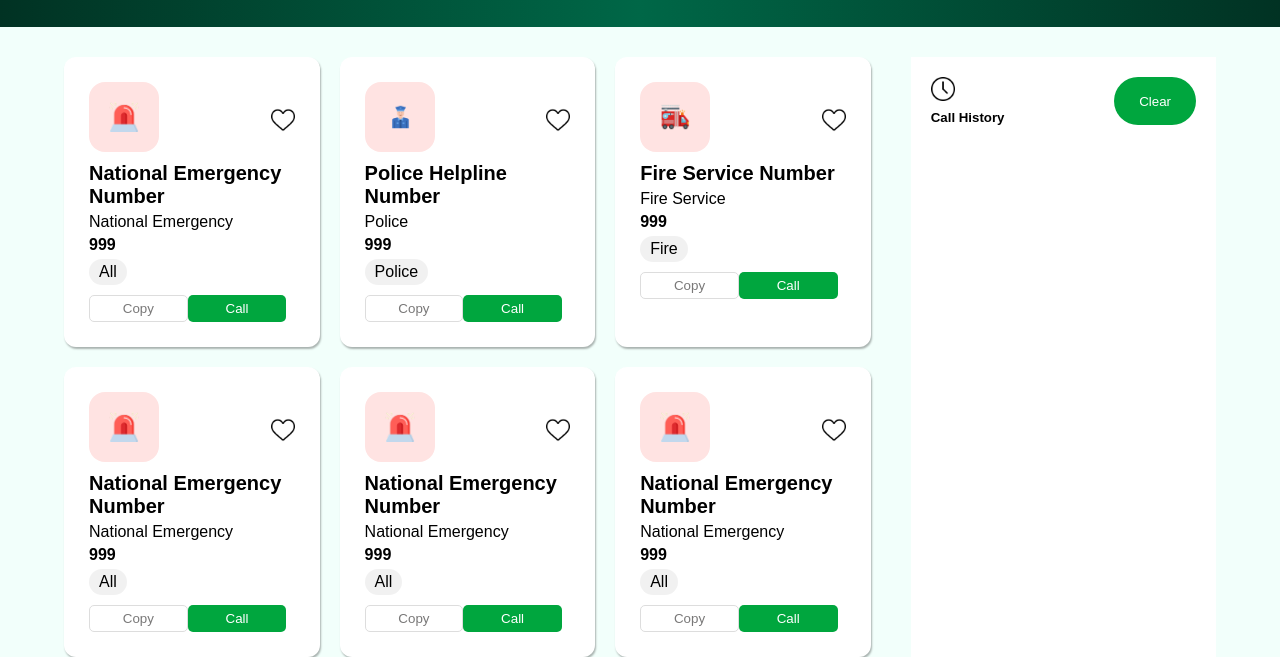
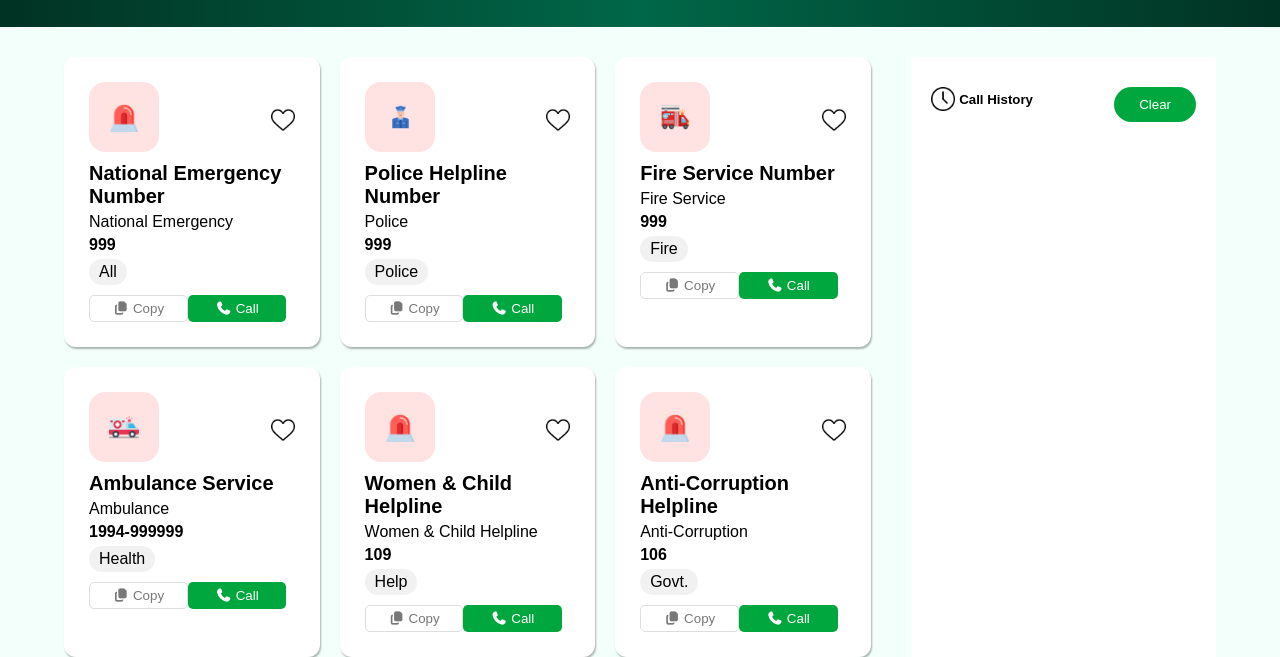
Before and after one commit to md-musaddik/assignment-5, a plain HTML site: page index.html in a window 1280 px wide. Shown: the part 395-1052 px from the top of the page. Drawn offline with Linux system fonts and the light colour scheme; a web font is replaced by a local one.

Commit message:
added call feature

```diff
--- a/index.html
+++ b/index.html
@@ -5,6 +5,7 @@
     <meta name="viewport" content="width=device-width, initial-scale=1.0">
     <title>Emergency-Hotline</title>
     <link rel="stylesheet" href="style.css">
+    <link rel="stylesheet" href="https://cdnjs.cloudflare.com/ajax/libs/font-awesome/7.0.1/css/all.min.css" integrity="sha512-2SwdPD6INVrV/lHTZbO2nodKhrnDdJK9/kg2XD1r9uGqPo1cUbujc+IYdlYdEErWNu69gVcYgdxlmVmzTWnetw==" crossorigin="anonymous" referrerpolicy="no-referrer" />
 </head>
 <body>
     <header>
@@ -19,7 +20,7 @@
                     <img src="assets/heart.png" alt="">
                 </div>
                 <div class="counter-container-a">
-                    <p>100</p>&nbsp;&nbsp;
+                    <p id="coins">100</p>&nbsp;
                     <img src="assets/coin.png" alt="">
                 </div>
                 <div class="counter-container-b">
@@ -46,8 +47,8 @@
                 <h4 id="dail-num">999</h4>
                 <p class="tag">All</p>
                 <div class="buttons">
-                    <button class="copy">Copy</button>
-                    <button class="call">Call</button>
+                    <button class="copy"><i class="fa-solid fa-copy"></i> Copy</button>
+                    <button class="call"><i class="fa-solid fa-phone"></i> Call</button>
                 </div>
             </div>
             <div class="card">
@@ -60,8 +61,8 @@
                 <h4 id="dail-num">999</h4>
                 <p class="tag">Police</p>
                 <div class="buttons">
-                    <button class="copy">Copy</button>
-                    <button class="call">Call</button>
+                    <button class="copy"><i class="fa-solid fa-copy"></i> Copy</button>
+                    <button class="call"><i class="fa-solid fa-phone"></i> Call</button>
                 </div>
             </div>
             <div class="card">
@@ -74,8 +75,22 @@
                 <h4 id="dail-num">999</h4>
                 <p class="tag">Fire</p>
                 <div class="buttons">
-                    <button class="copy">Copy</button>
-                    <button class="call">Call</button>
+                    <button class="copy"><i class="fa-solid fa-copy"></i> Copy</button>
+                    <button class="call"><i class="fa-solid fa-phone"></i> Call</button>
+                </div>
+            </div>
+            <div class="card">
+                <div class="icons">
+                    <img src="assets/ambulance.png" alt="">
+                    <img class="heart" src="assets/heart1.png" alt="">
+                </div>
+                <h5>Ambulance Service</h5>
+                <p>Ambulance</p>
+                <h4 id="dail-num">1994-999999</h4>
+                <p class="tag">Health</p>
+                <div class="buttons">
+                    <button class="copy"><i class="fa-solid fa-copy"></i> Copy</button>
+                    <button class="call"><i class="fa-solid fa-phone"></i> Call</button>
                 </div>
             </div>
             <div class="card">
@@ -83,13 +98,13 @@
                     <img src="assets/emergency.png" alt="">
                     <img class="heart" src="assets/heart1.png" alt="">
                 </div>
-                <h5>National Emergency Number</h5>
-                <p>National Emergency</p>
-                <h4 id="dail-num">999</h4>
-                <p class="tag">All</p>
+                <h5>Women & Child Helpline</h5>
+                <p>Women & Child Helpline</p>
+                <h4 id="dail-num">109</h4>
+                <p class="tag">Help</p>
                 <div class="buttons">
-                    <button class="copy">Copy</button>
-                    <button class="call">Call</button>
+                    <button class="copy"><i class="fa-solid fa-copy"></i> Copy</button>
+                    <button class="call"><i class="fa-solid fa-phone"></i> Call</button>
                 </div>
             </div>
             <div class="card">
@@ -97,27 +112,13 @@
                     <img src="assets/emergency.png" alt="">
                     <img class="heart" src="assets/heart1.png" alt="">
                 </div>
-                <h5>National Emergency Number</h5>
-                <p>National Emergency</p>
-                <h4 id="dail-num">999</h4>
-                <p class="tag">All</p>
+                <h5>Anti-Corruption Helpline</h5>
+                <p>Anti-Corruption</p>
+                <h4 id="dail-num">106</h4>
+                <p class="tag">Govt.</p>
                 <div class="buttons">
-                    <button class="copy">Copy</button>
-                    <button class="call">Call</button>
-                </div>
-            </div>
-            <div class="card">
-                <div class="icons">
-                    <img src="assets/emergency.png" alt="">
-                    <img class="heart" src="assets/heart1.png" alt="">
-                </div>
-                <h5>National Emergency Number</h5>
-                <p>National Emergency</p>
-                <h4 id="dail-num">999</h4>
-                <p class="tag">All</p>
-                <div class="buttons">
-                    <button class="copy">Copy</button>
-                    <button class="call">Call</button>
+                    <button class="copy"><i class="fa-solid fa-copy"></i> Copy</button>
+                    <button class="call"><i class="fa-solid fa-phone"></i> Call</button>
                 </div>
             </div>
 
@@ -125,12 +126,11 @@
 
 
         </div>
-        <div class="history-section">
+        <div id="history-section">
             <div class="history-header">
-                <div><img class="clock" src="assets/clock.png" alt="">
+                <div class="d-flex"><img class="clock" src="assets/clock.png" alt="">&nbsp;
                 <h5>Call History</h5></div>
-                <button class="btn-green">Clear</button>
-
+                <button id="clear" class="btn-green">Clear</button>
             </div>
 
         </div>
--- a/main.js
+++ b/main.js
@@ -8,3 +8,37 @@ for(let heart of hearts){
         document.getElementById("count").innerText=countDisplay;
     })
 }
+
+//call button functionalities
+let callButtons=document.getElementsByClassName("call");
+
+for(let callBtn of callButtons){
+    callBtn.addEventListener("click",function(){
+        let serviceName=callBtn.parentNode.parentNode.children[1].innerText;
+        let serviceNum=callBtn.parentNode.parentNode.children[3].innerText;
+        let historyParent=document.getElementById("history-section");
+        let coins=parseInt(document.getElementById("coins").innerText);
+        let date=new Date().toLocaleTimeString();
+        if(coins>=20){
+            alert("Calling "+ serviceName+ " "+serviceNum+"...");
+            coins-=20;
+            document.getElementById("coins").innerText=coins
+            historyParent.innerHTML+=`
+                <div class="d-flex addedDiv">
+                    <div>
+                    <p style="font-weight:bold;">${serviceName}</p>
+                    <p>${serviceNum}</p>
+                    </div>
+                    <p>${date}</p>
+                </div>
+            `;
+
+
+        }else{
+            alert("You don't have enough coins to Call")
+        }
+    })
+}
+
+//clear button
+document.getElementById()
--- a/style.css
+++ b/style.css
@@ -129,8 +129,10 @@ main{
     margin-top: 10px;
 }
 
-.history-section{
-    width:24%
+#history-section{
+    width:24%;
+    background-color: #fff;
+    padding:20px;
 }
 .copy{
     background-color: #fff;
@@ -143,13 +145,11 @@ main{
     color:#fff;
     border:none;
 }
-.history-section{
-    background-color: #fff;
-    padding:20px;
-}
+
 .history-header{
     display:flex;
     justify-content: space-between;
+    padding:10px 0;
 }
 .history-header img{
     width:24px;
@@ -159,9 +159,16 @@ main{
 .history-header button{
     background-color: rgba(0, 166, 62, 1);
     border:none;
-    padding:4px 25px;
+    padding:10px 25px;
     border-radius: 30px;
     color:#fff;
+    max-height:35px;
+}
+.addedDiv{
+    justify-content: space-between;
+    background-color: #ededed55;
+    margin:5px 0;
+    padding:5px;
 }
 
 @media screen and (max-width:576px){
```
